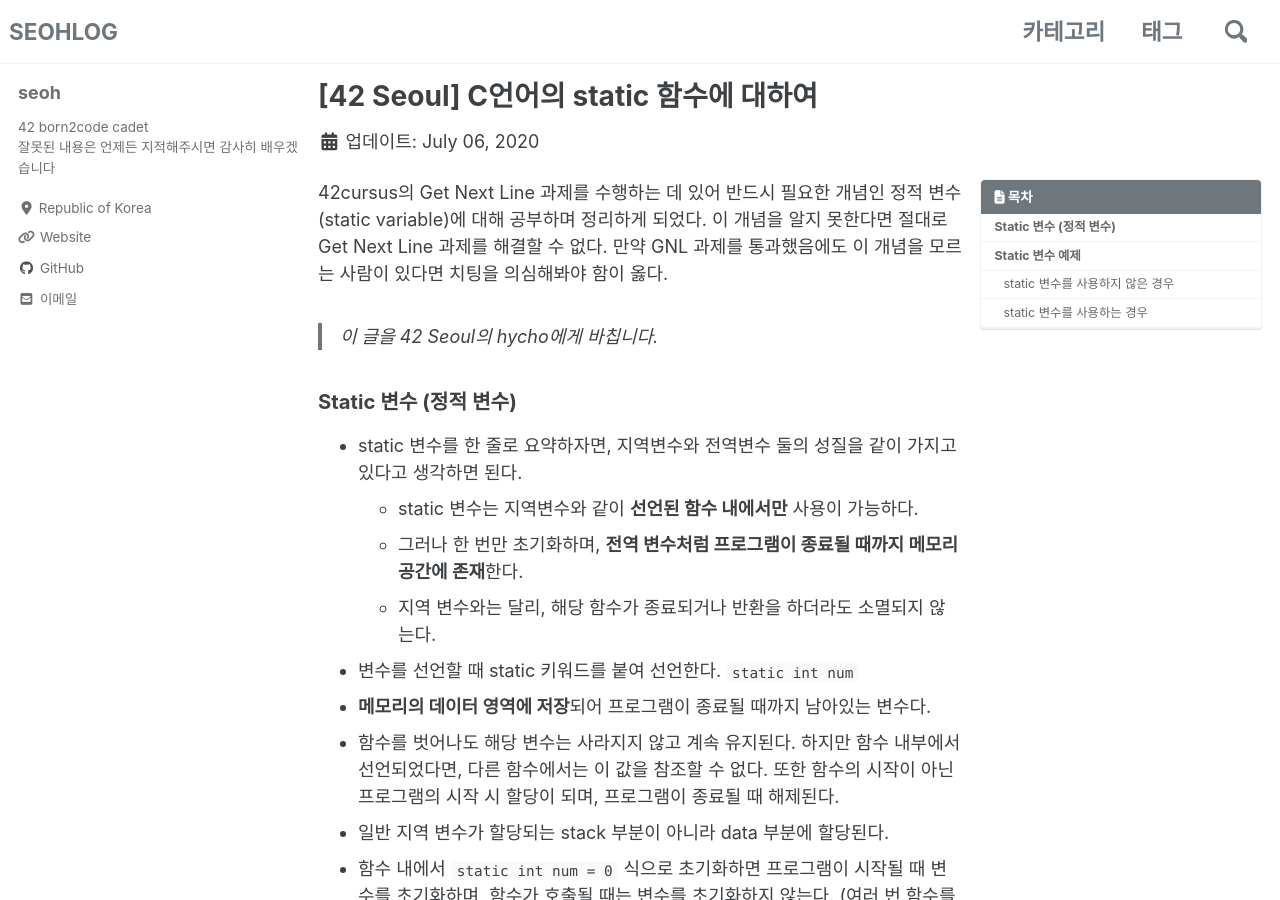
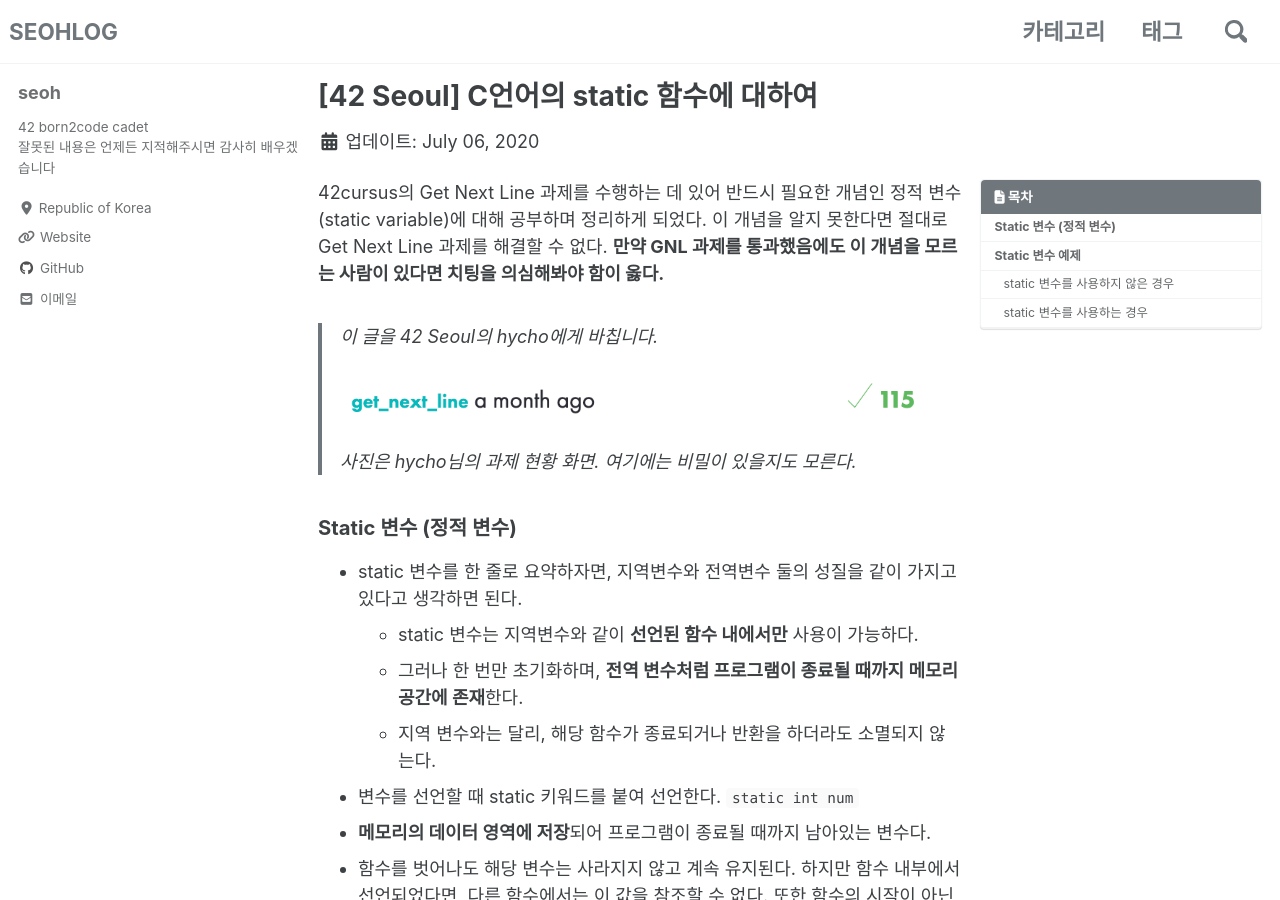
Before and after one commit to ohseyong/ohseyong.github.io, a Jekyll site: the page built from _posts/2020-07-07-about-static-var.md, in a window 1280 px wide and 900 px high. Built offline with Jekyll 4.4.1, drawn with Linux system fonts in a browser that asks for light colours; cached includes are drawn as plain includes; nearby versions of some CDN libraries; comment, search, counter and statistics services are not loaded.

Commit message:
글 수정

```diff
--- a/_posts/2020-07-07-about-static-var.md
+++ b/_posts/2020-07-07-about-static-var.md
@@ -12,9 +12,13 @@
 toc_sticky: true
 ---
 
-42cursus의 Get Next Line 과제를 수행하는 데 있어 반드시 필요한 개념인 정적 변수(static variable)에 대해 공부하며 정리하게 되었다. 이 개념을 알지 못한다면 절대로 Get Next Line 과제를 해결할 수 없다. 만약 GNL 과제를 통과했음에도 이 개념을 모르는 사람이 있다면 치팅을 의심해봐야 함이 옳다.
+42cursus의 Get Next Line 과제를 수행하는 데 있어 반드시 필요한 개념인 정적 변수(static variable)에 대해 공부하며 정리하게 되었다. 이 개념을 알지 못한다면 절대로 Get Next Line 과제를 해결할 수 없다. **만약 GNL 과제를 통과했음에도 이 개념을 모르는 사람이 있다면 치팅을 의심해봐야 함이 옳다.**
 
 > *이 글을 42 Seoul의 hycho에게 바칩니다.*
+>
+> ![hycho_scrnshot](/assets/hycho_scrnshot.png)
+>
+> 사진은 hycho님의 과제 현황 화면. 여기에는 비밀이 있을지도 모른다.
 
 ### Static 변수 (정적 변수)
   * static 변수를 한 줄로 요약하자면, 지역변수와 전역변수 둘의 성질을 같이 가지고 있다고 생각하면 된다.
```
Also changed, not shown: assets/hycho_scrnshot.png (added).
